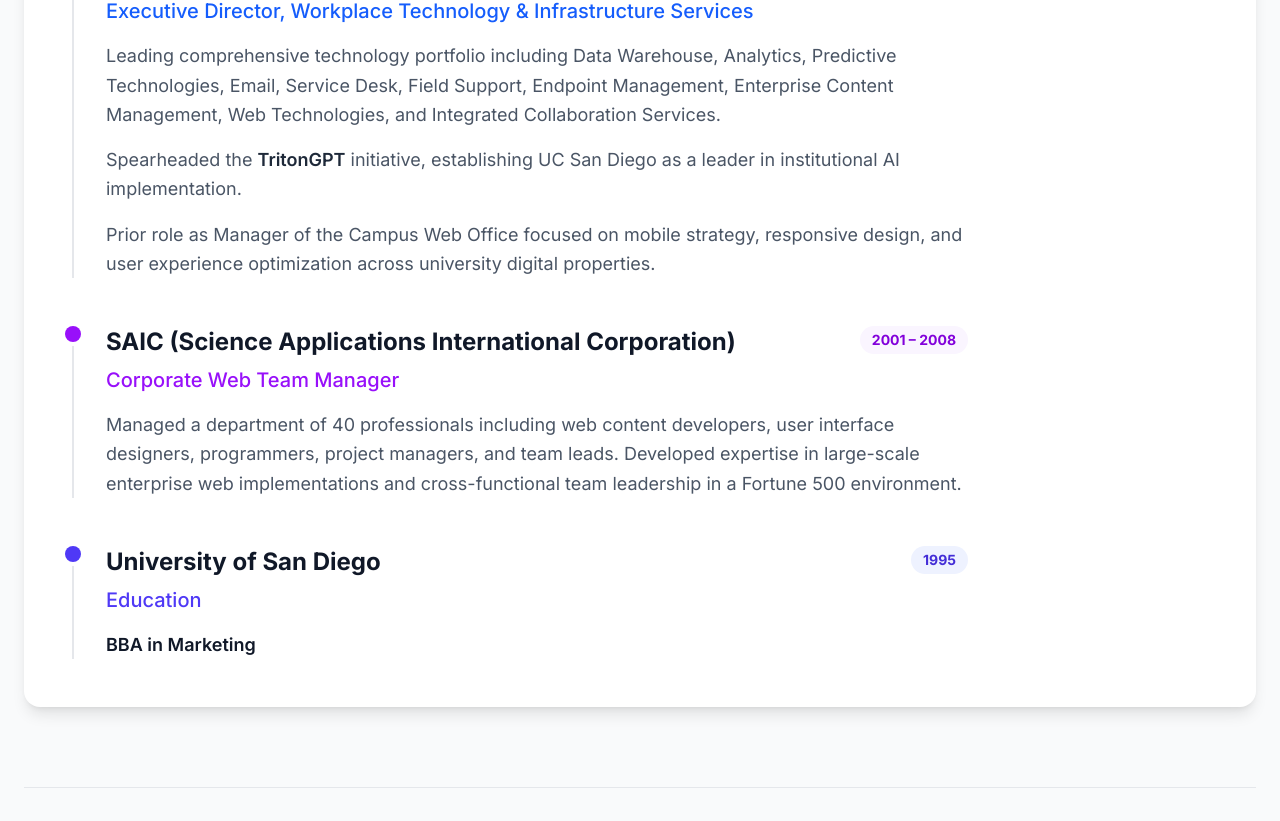
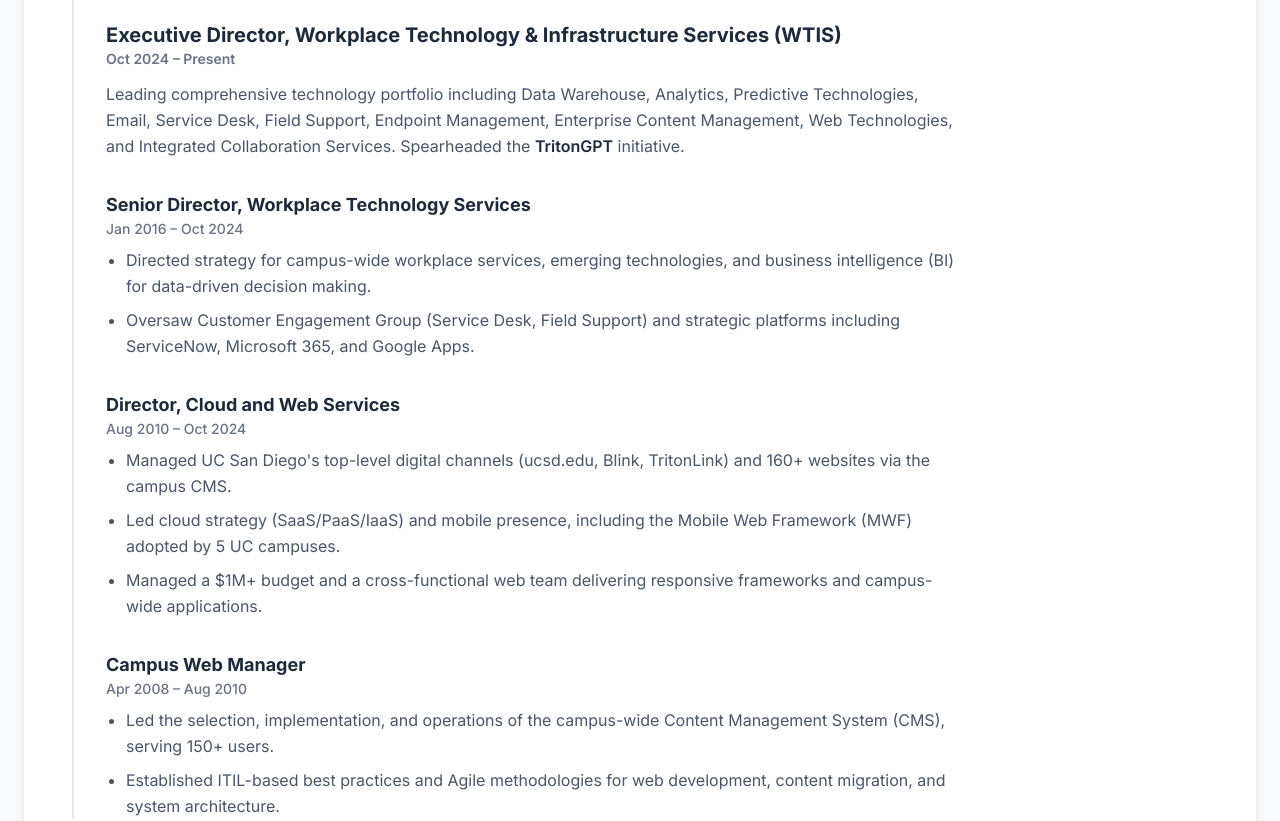
Before and after one commit to bpollak/brettpollak-website, a Next.js app: page /about in a window 1280 px wide. Shown: the part 2459-3280 px from the top of the page. Built offline with nearby package versions, Linux system fonts and the light colour scheme.

Commit message:
Enhance Career Journey with detailed UCSD role descriptions

```diff
--- a/app/about/page.tsx
+++ b/app/about/page.tsx
@@ -115,27 +115,53 @@ export default function About() {
             <div className="relative pl-8 border-l-2 border-gray-200">
               <div className="absolute top-0 left-[-9px] w-4 h-4 bg-blue-600 rounded-full ring-4 ring-white shadow-sm"></div>
 
-              <div className="flex flex-col sm:flex-row sm:items-start sm:justify-between mb-2 gap-2">
+              <div className="flex flex-col sm:flex-row sm:items-start sm:justify-between mb-8 gap-2">
                 <h3 className="text-2xl font-bold text-gray-900">University of California San Diego</h3>
                 <span className="text-sm font-bold text-blue-700 bg-blue-50 px-3 py-1 rounded-full w-fit whitespace-nowrap">2008 – Present</span>
               </div>
 
-              <div className="text-xl font-medium text-blue-600 mb-4">Executive Director, Workplace Technology & Infrastructure Services</div>
+              <div className="space-y-8">
+                {/* Executive Director */}
+                <div className="relative">
+                  <h4 className="text-xl font-bold text-gray-800 text-blue-600">Executive Director, Workplace Technology & Infrastructure Services (WTIS)</h4>
+                  <p className="text-sm text-gray-500 font-semibold mb-3">Oct 2024 – Present</p>
+                  <p className="text-gray-600 leading-relaxed">
+                    Leading comprehensive technology portfolio including Data Warehouse, Analytics, Predictive Technologies,
+                    Email, Service Desk, Field Support, Endpoint Management, Enterprise Content Management, Web Technologies,
+                    and Integrated Collaboration Services. Spearheaded the <span className="font-semibold text-gray-800">TritonGPT</span> initiative.
+                  </p>
+                </div>
 
-              <div className="text-lg text-gray-600 leading-relaxed space-y-4">
-                <p>
-                  Leading comprehensive technology portfolio including Data Warehouse, Analytics, Predictive Technologies,
-                  Email, Service Desk, Field Support, Endpoint Management, Enterprise Content Management, Web Technologies,
-                  and Integrated Collaboration Services.
-                </p>
-                <p>
-                  Spearheaded the <span className="font-semibold text-gray-800">TritonGPT</span> initiative, establishing UC San Diego as a
-                  leader in institutional AI implementation.
-                </p>
-                <p>
-                  Prior role as Manager of the Campus Web Office focused on mobile strategy, responsive design, and
-                  user experience optimization across university digital properties.
-                </p>
+                {/* Senior Director */}
+                <div className="relative">
+                  <h4 className="text-lg font-bold text-gray-800">Senior Director, Workplace Technology Services</h4>
+                  <p className="text-sm text-gray-500 font-medium mb-2">Jan 2016 – Oct 2024</p>
+                  <ul className="list-disc list-outside ml-5 text-gray-600 space-y-2 leading-relaxed">
+                    <li>Directed strategy for campus-wide workplace services, emerging technologies, and business intelligence (BI) for data-driven decision making.</li>
+                    <li>Oversaw Customer Engagement Group (Service Desk, Field Support) and strategic platforms including ServiceNow, Microsoft 365, and Google Apps.</li>
+                  </ul>
+                </div>
+
+                {/* Director */}
+                <div className="relative">
+                  <h4 className="text-lg font-bold text-gray-800">Director, Cloud and Web Services</h4>
+                  <p className="text-sm text-gray-500 font-medium mb-2">Aug 2010 – Oct 2024</p>
+                  <ul className="list-disc list-outside ml-5 text-gray-600 space-y-2 leading-relaxed">
+                    <li>Managed UC San Diego&apos;s top-level digital channels (ucsd.edu, Blink, TritonLink) and 160+ websites via the campus CMS.</li>
+                    <li>Led cloud strategy (SaaS/PaaS/IaaS) and mobile presence, including the Mobile Web Framework (MWF) adopted by 5 UC campuses.</li>
+                    <li>Managed a $1M+ budget and a cross-functional web team delivering responsive frameworks and campus-wide applications.</li>
+                  </ul>
+                </div>
+
+                {/* Campus Web Manager */}
+                <div className="relative">
+                  <h4 className="text-lg font-bold text-gray-800">Campus Web Manager</h4>
+                  <p className="text-sm text-gray-500 font-medium mb-2">Apr 2008 – Aug 2010</p>
+                  <ul className="list-disc list-outside ml-5 text-gray-600 space-y-2 leading-relaxed">
+                    <li>Led the selection, implementation, and operations of the campus-wide Content Management System (CMS), serving 150+ users.</li>
+                    <li>Established ITIL-based best practices and Agile methodologies for web development, content migration, and system architecture.</li>
+                  </ul>
+                </div>
               </div>
             </div>
 
```
